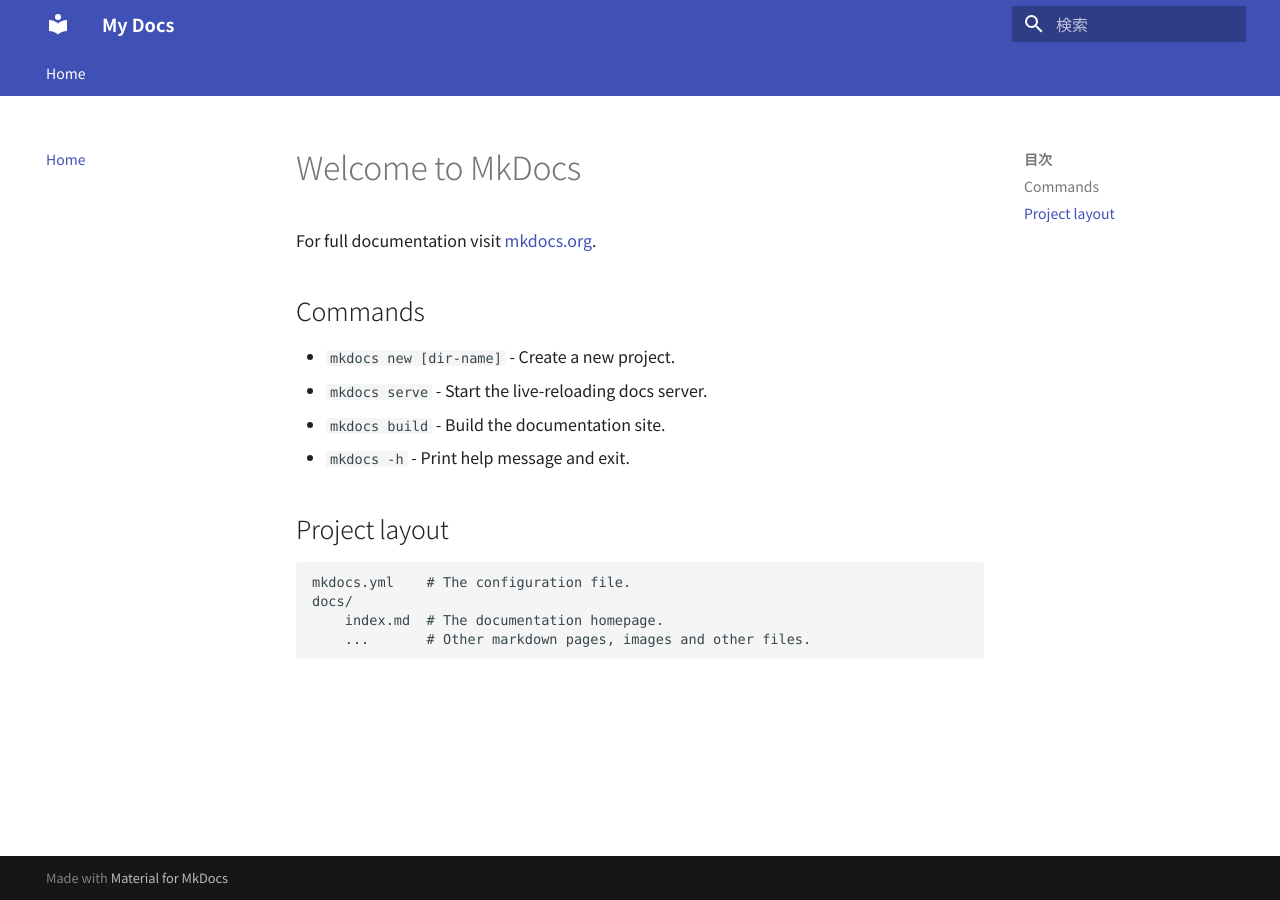
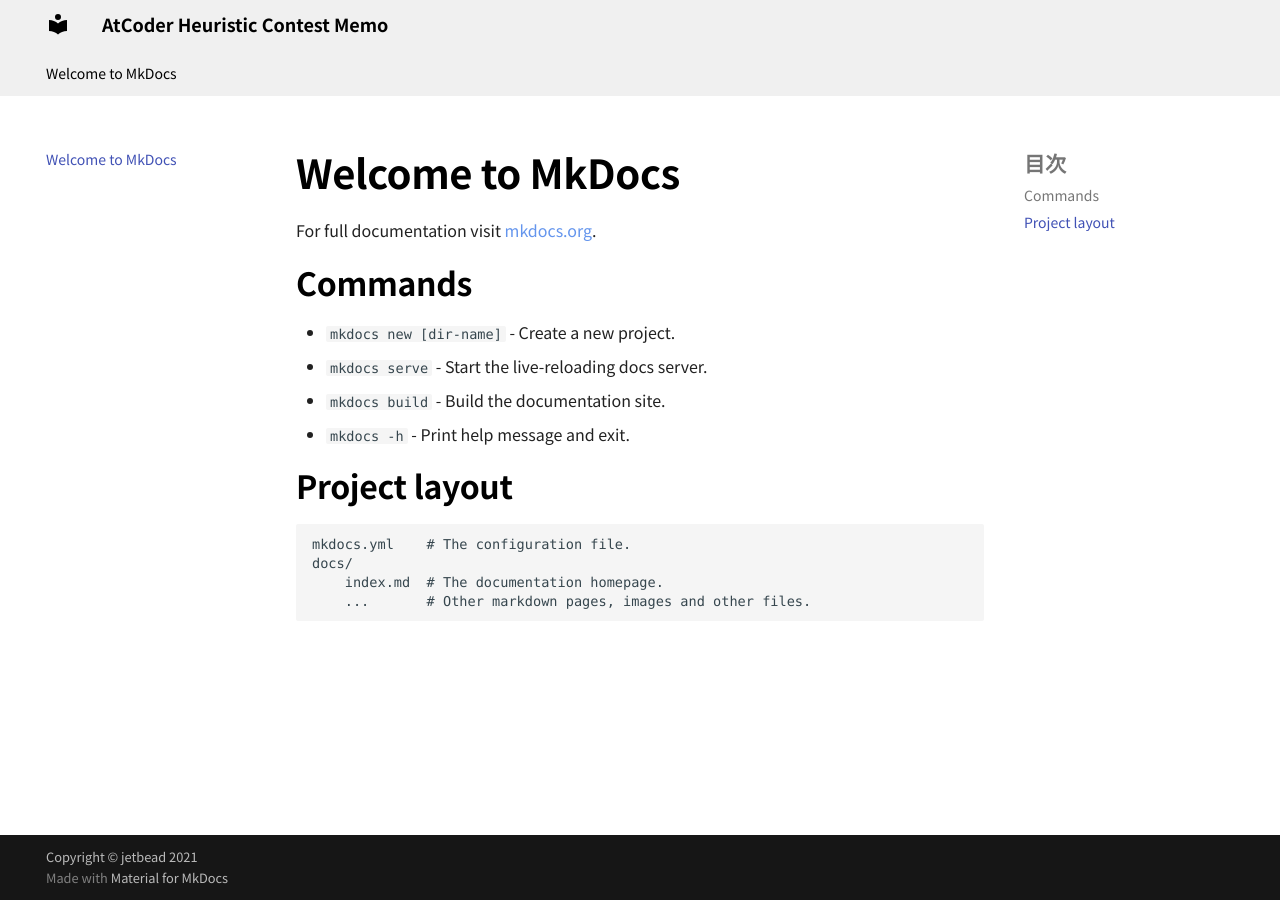
Before and after one commit to jetbead/AtCoderHeuristicContestMemo, an MkDocs documentation site: the page built from docs/index.md, in a window 1280 px wide. Built offline with MkDocs 1.6.1 and Material for MkDocs 9.7.7, drawn with Linux system fonts in a browser that asks for light colours; some web fonts are replaced.

Commit message:
Update mkdocs.yaml

```diff
--- a/mkdocs.yaml
+++ b/mkdocs.yaml
@@ -1,18 +1,49 @@
-site_name: My Docs
+site_name: AtCoder Heuristic Contest Memo
+
+copyright: "Copyright &copy; jetbead 2021"
+
 theme:
   name: material
-  language: 'ja'
+  language: "ja"
   feature:
     tabs: true
 
+plugins: []
+
 extra:
-  search:
-    language: 'jp'
   font:
     text: "Noto Sans JP"
     code: "Consolas"
 
+extra_css:
+  - "css/custom.css"
+
+extra_javascript:
+  - "js/extra.js"
+  - "https://cdnjs.cloudflare.com/ajax/libs/mathjax/2.7.1/MathJax.js?config=TeX-MML-AM_CHTML"
+
 use_directory_urls: false
 
-nav:
-  - Home: index.md
+markdown_extensions:
+  - admonition
+  - codehilite
+  - footnotes
+  - toc:
+      permalink: true
+  - pymdownx.arithmatex
+  - pymdownx.betterem:
+      smart_enable: all
+  - pymdownx.caret
+  - pymdownx.critic
+  - pymdownx.details
+  - pymdownx.emoji:
+      emoji_generator: !!python/name:pymdownx.emoji.to_svg
+  - pymdownx.inlinehilite
+  - pymdownx.keys
+  - pymdownx.magiclink
+  - pymdownx.mark
+  - pymdownx.smartsymbols
+  - pymdownx.superfences
+  - pymdownx.tasklist:
+      custom_checkbox: true
+  - pymdownx.tilde
```
